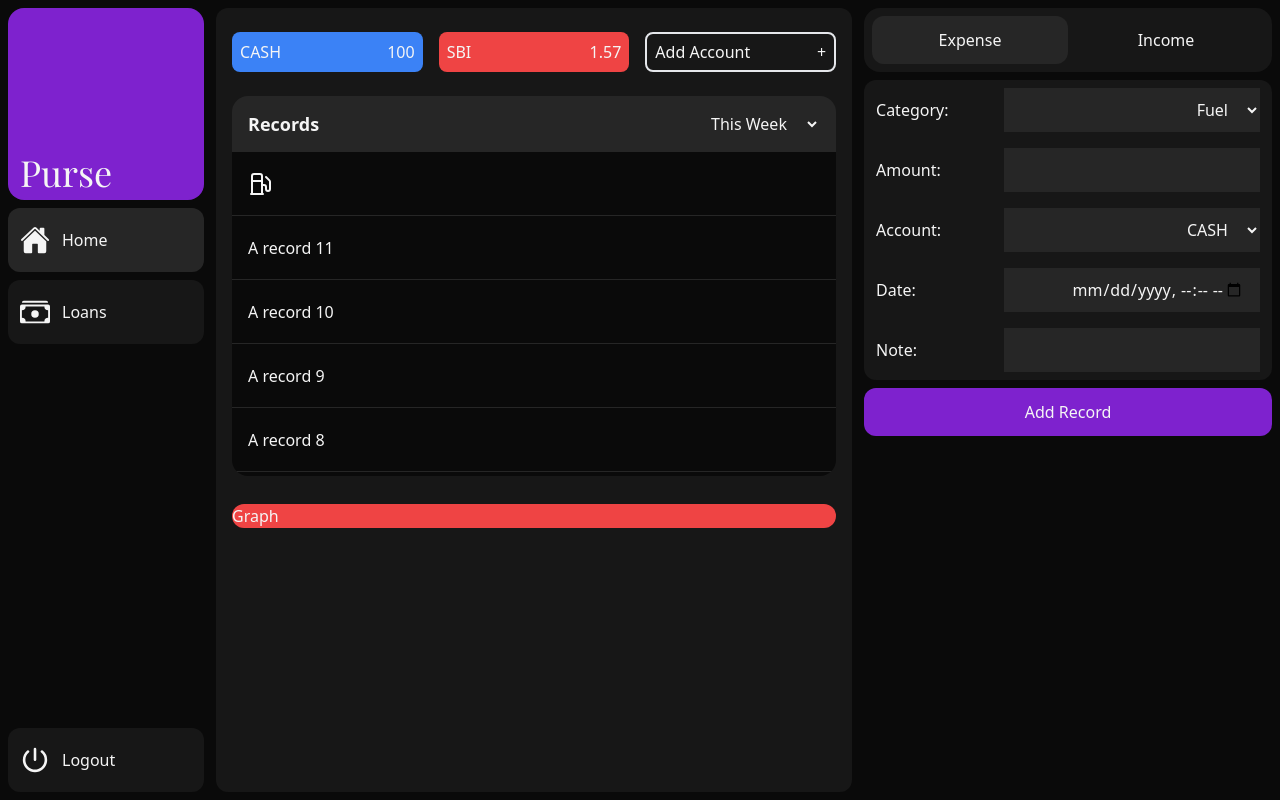
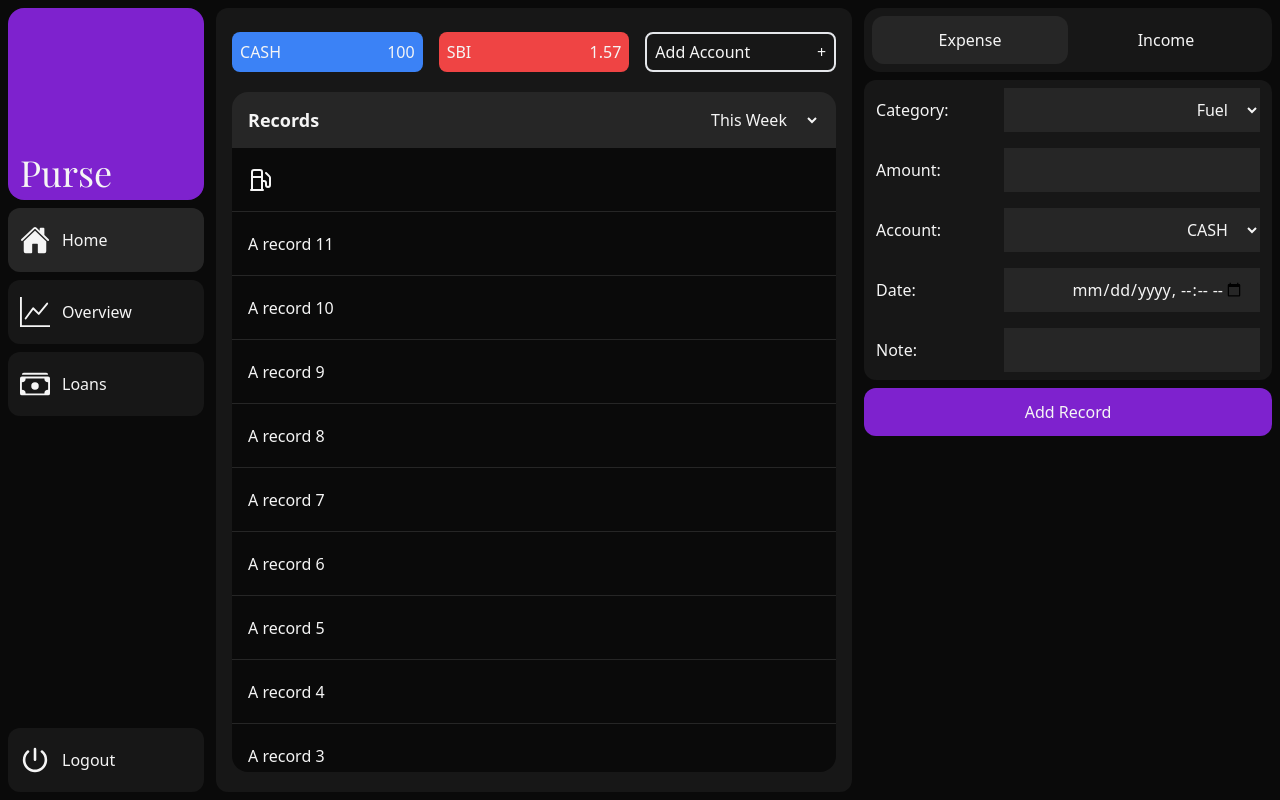
Before and after one commit to akishtp/Purse, a React (Vite) app in the folder client/: page / in a window 1280 px wide. Built offline with nearby package versions, Linux system fonts and the light colour scheme.

Commit message:
will go with overviw rather than graph in first page

```diff
--- a/client/src/App.tsx
+++ b/client/src/App.tsx
@@ -9,7 +9,7 @@ function App() {
   return (
     <div className="flex">
       <Navbar />
-      <div className="w-6/12 bg-neutral-900 my-2 mx-1 rounded-xl pt-6 px-4 h-content">
+      <div className="w-6/12 bg-neutral-900 my-2 mx-1 rounded-xl px-4 h-content">
         <Outlet />
       </div>
       <AddRecord />
--- a/client/src/components/Accounts.tsx
+++ b/client/src/components/Accounts.tsx
@@ -2,7 +2,7 @@ import React from "react";
 
 const Accounts: React.FC = () => {
   return (
-    <div className="grid gap-4 grid-cols-3 pb-6">
+    <div className="grid gap-4 grid-cols-3 pb-5">
       <div className="flex justify-between bg-blue-500 h-10 rounded-lg items-center px-2">
         <div>CASH</div>
         <div>100</div>
--- a/client/src/components/Navbar.tsx
+++ b/client/src/components/Navbar.tsx
@@ -1,5 +1,5 @@
 import { IoHome, IoPower } from "react-icons/io5";
-import { BsCashStack } from "react-icons/bs";
+import { BsCashStack, BsGraphUp } from "react-icons/bs";
 import { Link, Location, useLocation } from "react-router-dom";
 
 const Navbar = () => {
@@ -22,6 +22,18 @@ const Navbar = () => {
           >
             <IoHome className="text-3xl" />
             <span className="pl-3">Home</span>
+          </div>
+        </Link>
+        <Link to="overview">
+          <div
+            className={`flex rounded-xl my-2 h-16 items-center px-3 hover:bg-neutral-800 ${
+              location.pathname === "/overview"
+                ? "bg-neutral-800"
+                : "bg-neutral-900"
+            }`}
+          >
+            <BsGraphUp className="text-3xl" />
+            <span className="pl-3">Overview</span>
           </div>
         </Link>
         <Link to="loans">
--- a/client/src/components/RecordsView.tsx
+++ b/client/src/components/RecordsView.tsx
@@ -2,7 +2,7 @@ import { LuFuel } from "react-icons/lu";
 
 const RecordsView = () => {
   return (
-    <div className="h-1/2 rounded-2xl overflow-hidden">
+    <div className="h-fit rounded-2xl overflow-hidden">
       <div className="bg-neutral-800 h-14 flex items-center px-4 justify-between">
         <div className="text-lg font-bold">Records</div>
         <select className="bg-transparent">
--- /dev/null
+++ b/client/src/routes/Overview.tsx
@@ -0,0 +1,7 @@
+import React from "react";
+
+const Overview: React.FC = () => {
+  return <div>Overview</div>;
+};
+
+export default Overview;
--- a/client/src/routes/Records.tsx
+++ b/client/src/routes/Records.tsx
@@ -1,15 +1,13 @@
 import React from "react";
 import RecordsView from "../components/RecordsView";
 import Accounts from "../components/Accounts";
-import Graph from "../components/Graph";
 
 const Records: React.FC = () => {
   return (
-    <>
+    <div className="h-full flex flex-col pt-6 pb-5">
       <Accounts />
       <RecordsView />
-      <Graph />
-    </>
+    </div>
   );
 };
 
```
